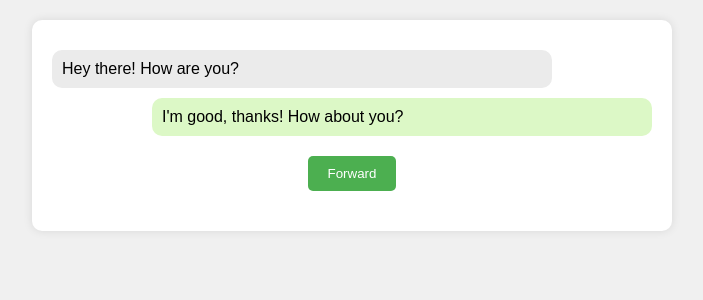
After one commit to alrudniy/T1-f24-edu, a Flask app: page /text_message_visual in a window 1280 px wide. The commit adds this page. Shown: the top 300 px of the page, without its empty margins (288-991 px from the left). Run offline with Flask 3, Linux system fonts and the light colour scheme; a user stored in the database is signed in; tables that the repository leaves empty hold one stand-in row (values such as "Sample post").

Commit message:
Add text message-style info age

```diff
--- a/app.py
+++ b/app.py
@@ -98,6 +98,11 @@ def article1():
 def landlord_experience():
     return render_template('landlord_experience.html')
 
+@app.route('/text_message_visual')
+@login_required
+def text_message_visual():
+    return render_template('text_message_visual.html')
+
 @app.route('/logout')
 @login_required
 def logout():
--- a/templates/pick_a_path.html
+++ b/templates/pick_a_path.html
@@ -22,12 +22,13 @@
             </div>
         {% endif %}
 
-        <h2 class="mt-4">Select an option below:</h2>
+        <h2 class="mt-5">Select an option below:</h2>
         <ul class="list-group">
             <li class="list-group-item"><a href="{{ url_for('scenario1') }}">Scenario 1</a></li>
             <li class="list-group-item"><a href="{{ url_for('scenario2') }}">Scenario 2</a></li>
             <li class="list-group-item"><a href="{{ url_for('article1') }}">Article 1</a></li>
             <li class="list-group-item"><a href="{{ url_for('landlord_experience') }}">Landlord Experience</a></li>
+            <li class="list-group-item"><a href="{{ url_for('text_message_visual') }}">Text Message</a></li>
         </ul>
     </div>
 </body>
--- /dev/null
+++ b/templates/text_message_visual.html
@@ -0,0 +1,84 @@
+<!DOCTYPE html>
+<html lang="en">
+<head>
+    <meta charset="UTF-8">
+    <meta name="viewport" content="width=device-width, initial-scale=1.0">
+    <title>Text Message Layout</title>
+    <style>
+        body {
+            font-family: Arial, sans-serif;
+            background-color: #f0f0f0;
+            margin: 0;
+            padding: 20px;
+        }
+        .container {
+            max-width: 600px;
+            margin: auto;
+            background-color: white;
+            padding: 20px;
+            border-radius: 10px;
+            box-shadow: 0 0 10px rgba(0, 0, 0, 0.1);
+        }
+        .message {
+            padding: 10px;
+            border-radius: 10px;
+            margin: 10px 0;
+            max-width: 80%;
+        }
+        .sent {
+            background-color: #dcf8c6;
+            align-self: flex-end;
+            margin-left: auto;
+        }
+        .received {
+            background-color: #ebebeb;
+            align-self: flex-start;
+            margin-right: auto;
+        }
+        .forward-button {
+            display: block;
+            margin: 20px auto;
+            padding: 10px 20px;
+            background-color: #4caf50;
+            color: white;
+            border: none;
+            border-radius: 5px;
+            cursor: pointer;
+        }
+        .forward-button:hover {
+            background-color: #45a049;
+        }
+    </style>
+</head>
+<body>
+    <div class="container">
+        <div class="message received">Hey there! How are you?</div>
+        <div class="message sent">I'm good, thanks! How about you?</div>
+        <button class="forward-button" onclick="addNewMessage()">Forward</button>
+    </div>
+
+    <script>
+        let messages = [
+            "Sure, sounds good!",
+            "I'll be there in 5 minutes.",
+            "Don't forget to bring the documents.",
+            "Thank you for your help!",
+            "Can we reschedule our meeting?"
+        ];
+        let messageIndex = 0;
+
+        function addNewMessage() {
+            if (messageIndex < messages.length) {
+                let container = document.querySelector('.container');
+                let newMessage = document.createElement('div');
+                newMessage.classList.add('message', 'received');
+                newMessage.textContent = messages[messageIndex];
+                container.insertBefore(newMessage, container.querySelector('.forward-button'));
+                messageIndex++;
+            } else {
+                alert("No more messages to display.");
+            }
+        }
+    </script>
+</body>
+</html>
```
